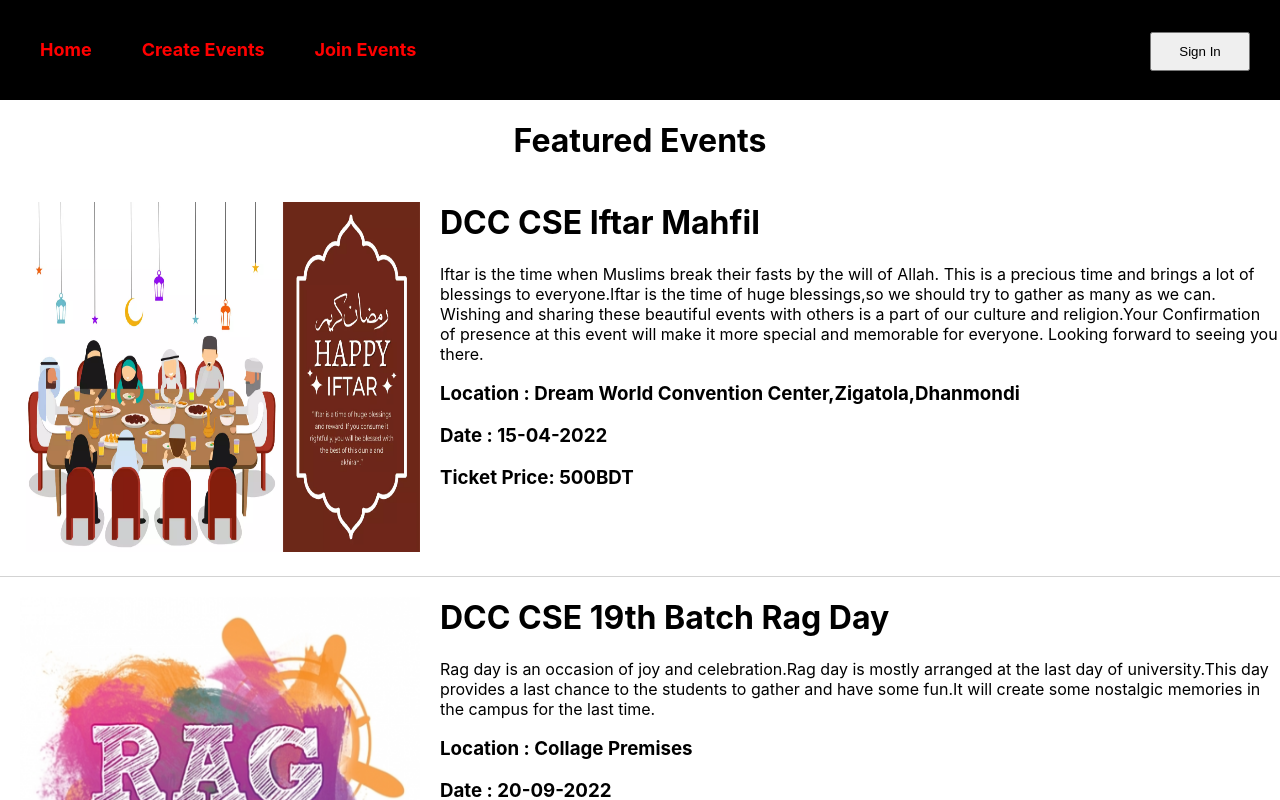
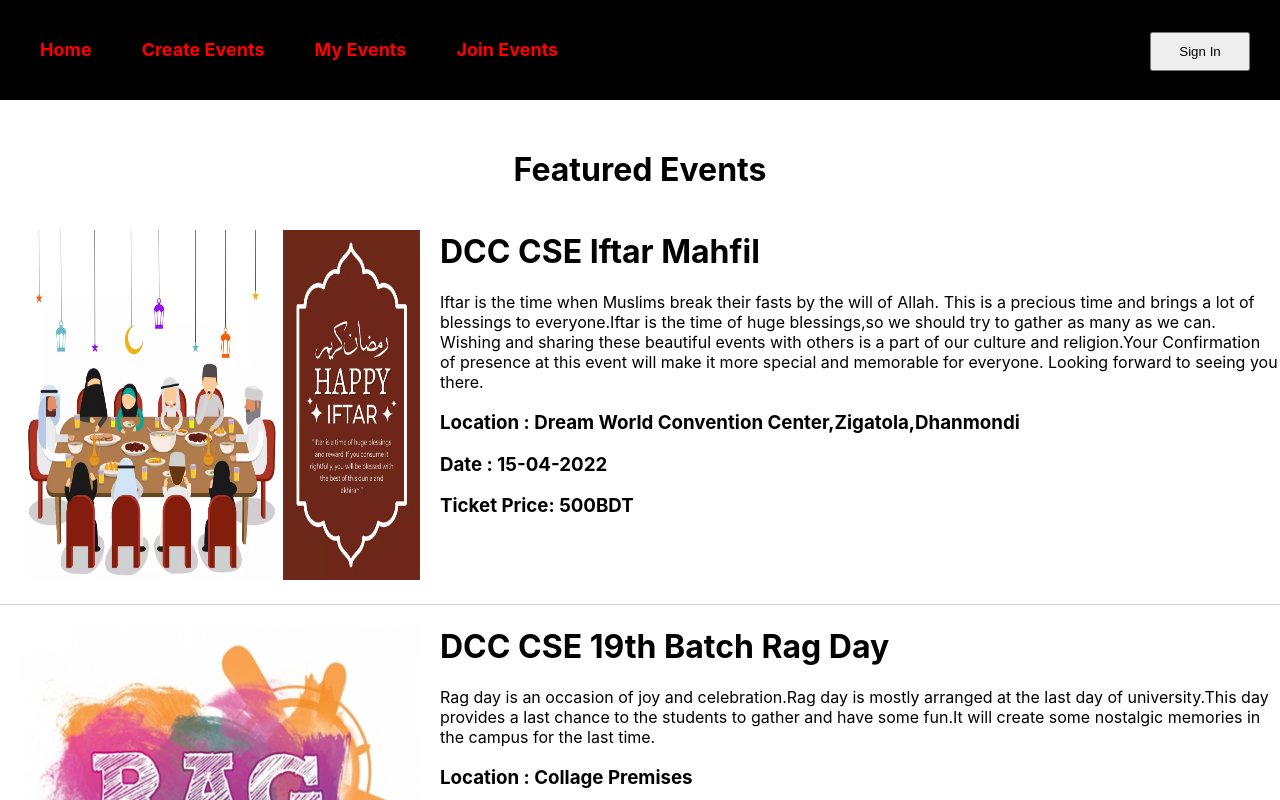
Before and after one commit to farhanaahmed/online_event_registration_and_ticket_management_service, a React (Create React App) app: page / in a window 1280 px wide. Shown: the top 800 px of the page. Built offline with nearby package versions, Linux system fonts and the light colour scheme; no server answers.

Commit message:
created my_ events component>

```diff
--- a/src/App.js
+++ b/src/App.js
@@ -4,7 +4,7 @@ import Events from './components/Events/Events';
 import { BrowserRouter,Routes,Route } from 'react-router-dom';
 import Form from './components/Form/Form';
 import NotFound from './components/NotFound/NotFound';
-// import EventList from './components/EventList/EventList';
+import EventList from './components/EventList/EventList';
 
 function App() {
   return (
@@ -13,7 +13,7 @@ function App() {
         <Routes>
             <Route exact path='/' element={<Events />}></Route>
             <Route path='/home' element={<Events></Events>}></Route>
-            {/* <Route path='/my_events' element={<EventList></EventList>}></Route> */}
+            <Route path='/my_events' element={<EventList></EventList>}></Route>
             <Route path='/create_events' element={<Form></Form>}></Route>
             <Route path="*" element={<NotFound></NotFound>}></Route>
         </Routes>
--- a/src/components/Event/Event.css
+++ b/src/components/Event/Event.css
@@ -4,7 +4,6 @@
     /* margin: 20px; */
     text-align: left;
 }
-
 .event_img{
     width: 400px;
     height: 350px;
--- a/src/components/EventList/EventList.js
+++ b/src/components/EventList/EventList.js
@@ -1,12 +1,11 @@
 import React from 'react';
+import Header from '../Header/Header';
 
-const Event_List = (props) => {
-    console.log(props);
-     console.log(props.event);
-    const{name,description,date,location,price,visibility} = props.event;
+const Event_List = () => {
     return (
         <div>
-            <h1>My Events</h1>
+            <Header></Header>
+            {/* <h1>My Events</h1>
             <div>
                 <h2>{name}</h2>
                 <div className='event-details'>
@@ -15,7 +14,7 @@ const Event_List = (props) => {
                 <h3>Date : {date}</h3>
                 <h3>Ticket Price: {price}</h3>
                 </div>
-            </div>
+            </div> */}
         </div>
     );
 };
--- a/src/components/Events/Events.css
+++ b/src/components/Events/Events.css
@@ -0,0 +1,4 @@
+.featured{
+    text-align: center;
+    margin-top: 50px;
+}
--- a/src/components/Events/Events.js
+++ b/src/components/Events/Events.js
@@ -1,6 +1,7 @@
 import React, { useEffect, useState } from 'react';
 import Event from '../Event/Event';
 import Header from '../Header/Header';
+import './Events.css';
 
 const Events = () => {
     const [events,setEvents]=useState([]);
@@ -10,9 +11,9 @@ const Events = () => {
         .then(data => setEvents(data));
     },[]);
     return (
-        <div>
+        <div className='events'>
             <Header></Header>
-            <h1>Featured Events</h1>
+            <h1 className='featured'>Featured Events</h1>
             <div>
                 {
                     events.map(event => <Event
--- a/src/components/Form/Form.js
+++ b/src/components/Form/Form.js
@@ -6,6 +6,7 @@ import Header from '../Header/Header';
 import { getAuth, onAuthStateChanged } from 'firebase/auth';
 import { addDoc, collection, doc } from 'firebase/firestore';
 import { getDb } from '../../Firebase/firebase.initialize';
+import { Navigate, useNavigate } from 'react-router-dom';
 
 const Form = () => {
     const [name , setName] = useState('');
@@ -49,6 +50,7 @@ const Form = () => {
         visibility : visibility
     }
     const db = getDb();
+    const navigate = useNavigate();
     async function saveEvent(userId,event){
         try{
             const eventRef = collection(db,"events");
@@ -56,6 +58,8 @@ const Form = () => {
             const userDocRef = collection(userRef,"events");
             const docRef = await addDoc(userDocRef,event);
             console.log("Document written with ID: ",docRef.id);
+            navigate("/my_events");
+
         }
         catch(e){
             console.error("error adding document: ",e);
--- a/src/components/Header/Header.js
+++ b/src/components/Header/Header.js
@@ -57,6 +57,7 @@ const Header = () => {
             <nav>
                 <a href="/home">Home</a>
                 <a href="/create_events">Create Events</a>
+                <a href="/my_events">My Events</a>
                 {/* <a href="/my_events">My Events</a> */}
                 <a href="/join_events">Join Events</a>
                 <div className="login-container">
```
